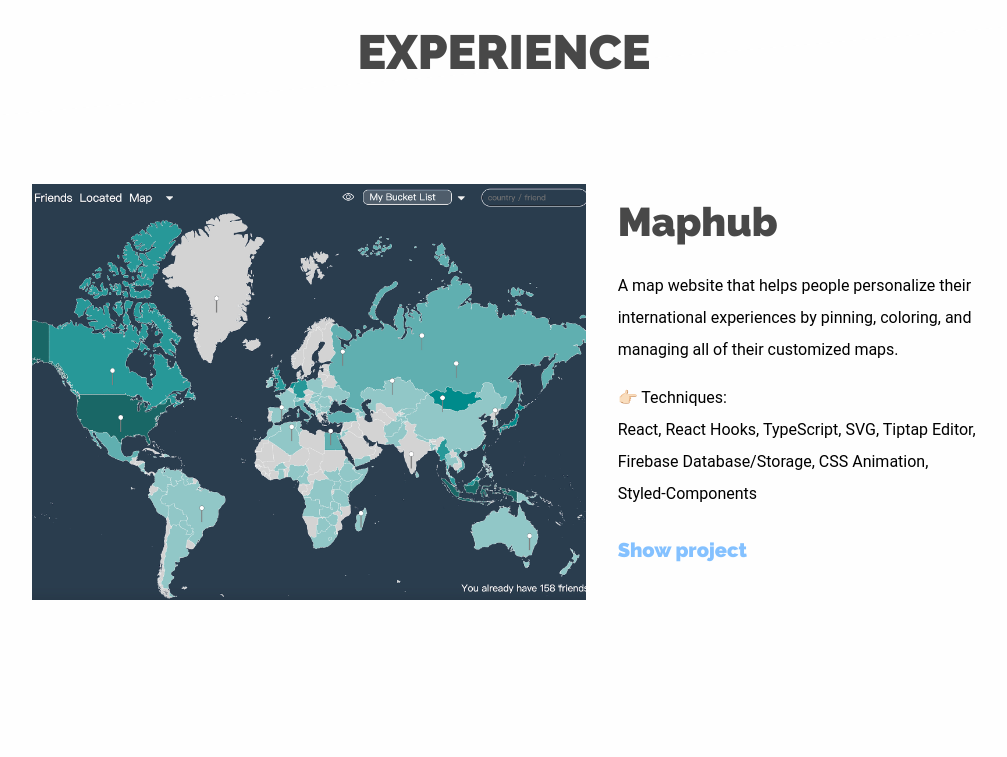
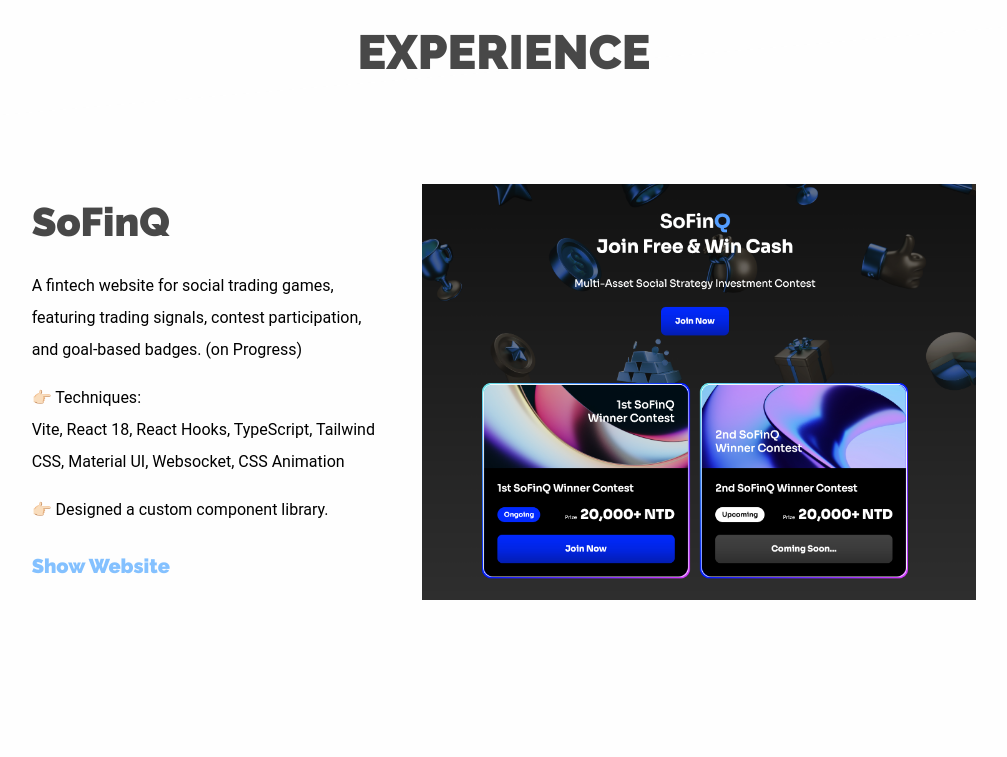
Before and after one commit to TimothyYunPan/Timothy-s-Web, a plain HTML site: page index.html in a window 1280 px wide. Shown: the part 1802-2559 px from the top of the page, without its empty margins (136-1143 px from the left). Drawn offline with nearby package versions, Linux system fonts and the light colour scheme.

Commit message:
update sofinq info

```diff
--- a/index.html
+++ b/index.html
@@ -106,7 +106,7 @@
                   <div class="skill-card wow bounceInUp">
                     <div class="skill-card__inner">
                       <h4 class="skill-card__title">Programming Language</h4>
-                      <p class="skill-card__text">HTML, SCSS, RWD, Javascript, React (Hooks), TypeScript</p>
+                      <p class="skill-card__text">Javascript, TypeScript, Tailwind CSS, React (Hooks), Java</p>
                     </div>
                     <div class="skill-card__icon">
                       <img class="image" src="images/language_icon/png-transparent-web-development-computer-programming-logo-others-angle-web-design-text.png" alt="" />
@@ -159,6 +159,28 @@
           <div class="container">
             <h2 class="subtitle u-text-center wow bounceInUp">EXPERIENCE</h2>
             <div class="work-list">
+              <div class="work-item wow fadeInUp">
+                <div class="row">
+                  <div class="col-sm-6 col-sm-push-5">
+                    <div class="imgbox">
+                      <a href="images/works/sofinQ2.png" data-fancybox="group">
+                        <div class="imgbox__inner imgbox__inner--4-3">
+                          <div class="image" style="background-image: url('images/works/sofinQ.png')"></div>
+                        </div>
+                      </a>
+                    </div>
+                  </div>
+                  <div class="col-sm-4 col-sm-pull-5">
+                    <div class="work-item__text work-item__text--left">
+                      <h3 class="work-item__title">SoFinQ</h3>
+                      <p class="work-item__intro">A fintech website for social trading games, featuring trading signals, contest participation, and goal-based badges. (on Progress)</p>
+                      <p class="work-item__intro">👉🏻 Techniques: <br />Vite, React 18, React Hooks, TypeScript, Tailwind CSS, Material UI, Websocket, CSS Animation</p>
+                      <p class="work-item__intro">👉🏻 Designed a custom component library.</p>
+                      <a href="https://promo.sofinq.com/" target="_blank" class="text-btn text-btn--primary text-btn--lg">Show Website</a>
+                    </div>
+                  </div>
+                </div>
+              </div>
               <div class="work-item wow fadeInUp">
                 <div class="row">
                   <div class="col-sm-6 col-sm-push-1">
```
Also changed, not shown: images/works/sofinQ.png (added), images/works/sofinQ2.png (added).
